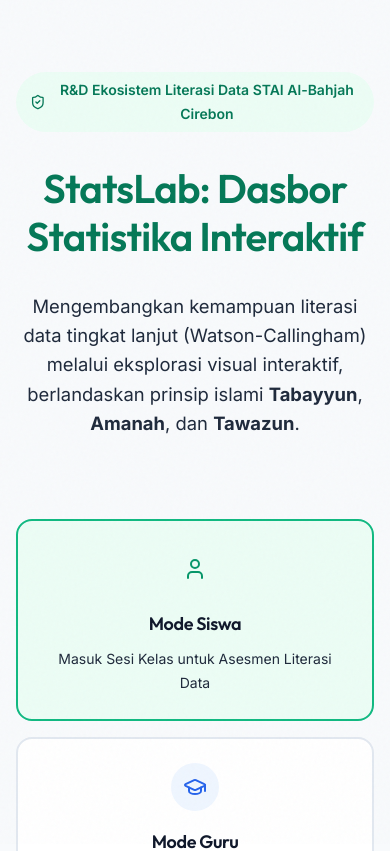
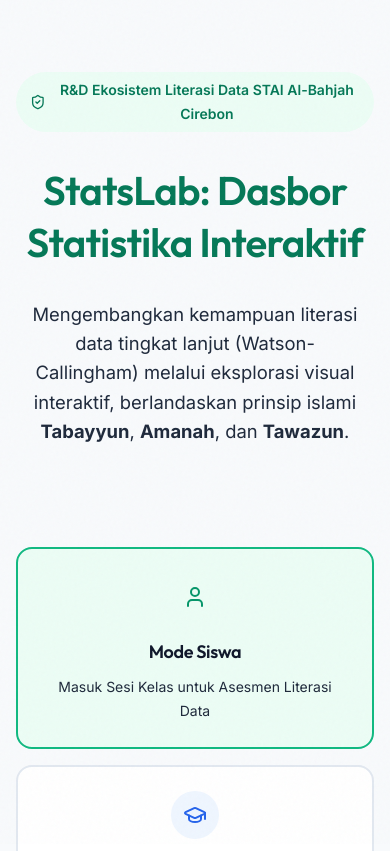
Before and after one commit to zaditprodakwah/statslab, a Next.js app in the folder apps/web/: page / in a window 390 px wide. Shown: the top 851 px of the page. Built offline with nearby package versions, Linux system fonts and the light colour scheme; no server answers; the database is empty.

Commit message:
style: fix mobile responsiveness for hero typography in DashboardClient

```diff
--- a/apps/web/src/app/globals.css
+++ b/apps/web/src/app/globals.css
@@ -656,3 +656,30 @@ body.projector-mode a {
 .pulse-red {
   animation: pulseRed 1.5s infinite;
 }
+
+/* === RESPONSIVE TYPOGRAPHY === */
+.hero-title {
+  font-size: 1.75rem;
+  margin-bottom: 12px;
+  color: var(--text-primary);
+  line-height: 1.3;
+}
+
+.hero-subtitle {
+  font-size: 1rem;
+  color: var(--text-secondary);
+  max-width: 750px;
+  margin: 0 auto 20px;
+  padding: 0 16px;
+}
+
+@media (min-width: 768px) {
+  .hero-title {
+    font-size: 2.5rem;
+    line-height: 1.2;
+  }
+  .hero-subtitle {
+    font-size: 1.1rem;
+    padding: 0;
+  }
+}
--- a/apps/web/src/components/DashboardClient.tsx
+++ b/apps/web/src/components/DashboardClient.tsx
@@ -162,17 +162,10 @@ export default function DashboardClient() {
         >
           <ShieldCheck size={18} /> Media Pembelajaran R&D Terintegrasi Nilai Keislaman
         </div>
-        <h1 style={{ fontSize: "2.5rem", marginBottom: "12px", color: "var(--text-primary)" }}>
+        <h1 className="hero-title">
           StatsLab — Dasbor Statistika Interaktif
         </h1>
-        <p
-          style={{
-            fontSize: "1.1rem",
-            color: "var(--text-secondary)",
-            maxWidth: "750px",
-            margin: "0 auto 20px",
-          }}
-        >
+        <p className="hero-subtitle">
           Memfasilitasi Literasi Data Siswa melalui Eksplorasi Visualisasi Interaktif, Analisis
           Outlier Tabayyun, dan Audit Skala Amanah.
         </p>
```
